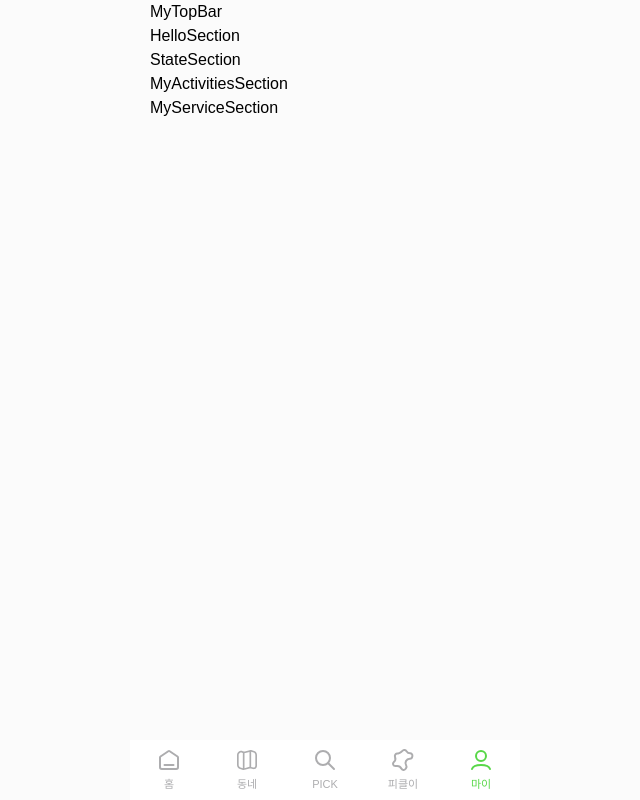
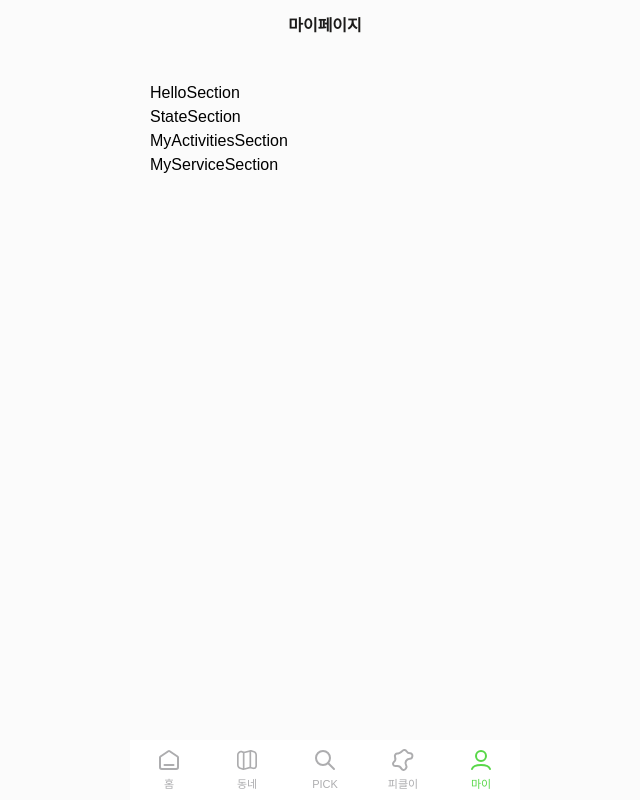
Before and after one commit to tgyeongt/PICKL_FE, a React (Vite) app: page /my in a window 1280 px wide. Shown: the whole page, without its empty margins (315-955 px from the left). Built offline with nearby package versions, Linux system fonts and the light colour scheme; no server answers; a web font is replaced by a local one.

Commit message:
✨ Feat: MyTopBar 구현

```diff
--- a/src/routes/my/MyTopBar.jsx
+++ b/src/routes/my/MyTopBar.jsx
@@ -1,3 +1,33 @@
+import styled from "styled-components";
+
 export default function MyTopBar() {
-  return <p>MyTopBar</p>;
+  return (
+    <MyTopBarWrapper>
+      <TopText>마이페이지</TopText>
+    </MyTopBarWrapper>
+  );
 }
+
+const MyTopBarWrapper = styled.div`
+  max-width: 390px;
+  width: 100%;
+  display: flex;
+  align-items: center;
+  justify-content: center;
+  background-color: #fbfbfb;
+  position: sticky;
+  top: 0;
+  z-index: 100;
+  padding-top: calc(env(safe-area-inset-top, 0px) + 14px);
+  padding-bottom: 43px;
+`;
+
+const TopText = styled.p`
+  color: #1c1b1a;
+  text-align: center;
+  font-family: Pretendard;
+  font-size: 16px;
+  font-style: normal;
+  font-weight: 700;
+  line-height: 24px;
+`;
```
